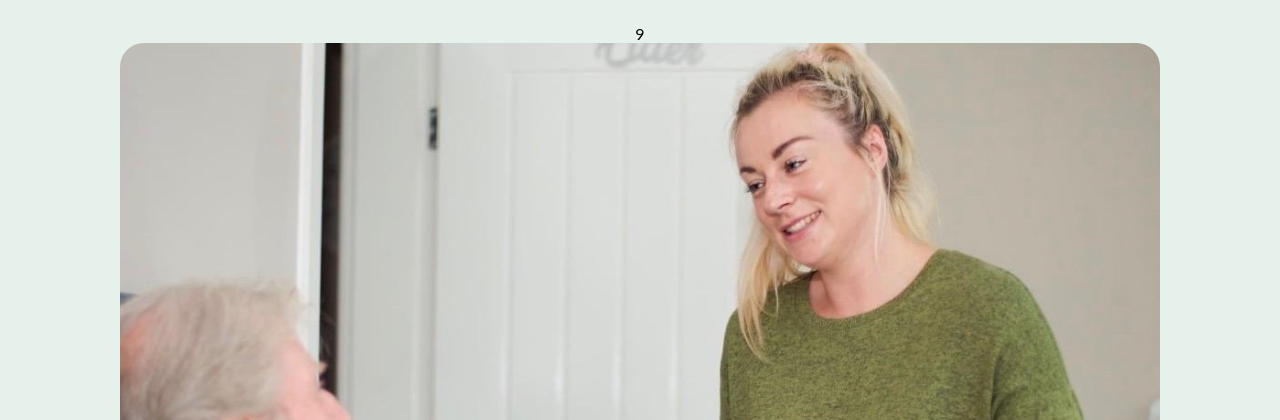
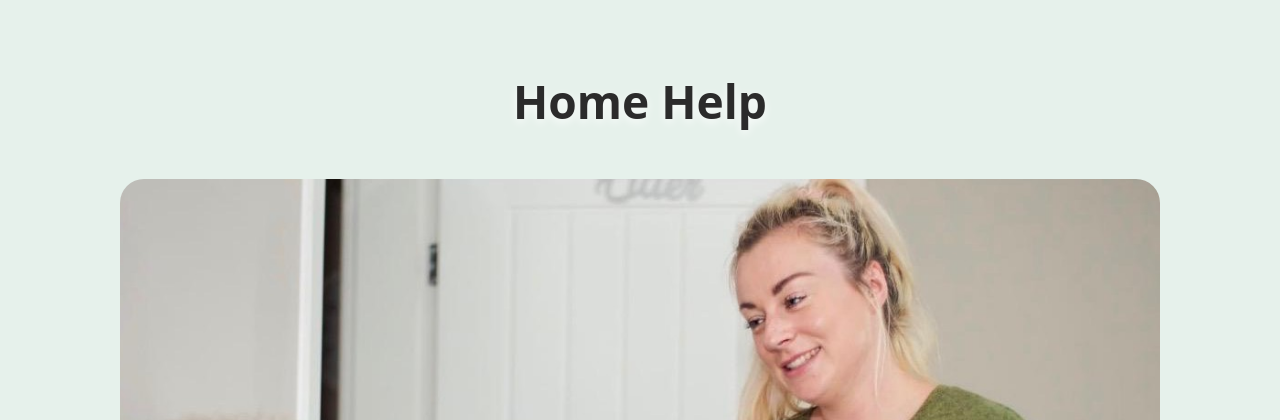
Before and after one commit to JosephBrady01/SweetPeaApp, a Django app: page /services/home-help/ in a window 1280 px wide. Shown: the top 420 px of the page. Run offline with Django 5.2, Linux system fonts and the light colour scheme.

Commit message:
Missing heading fixed

```diff
--- a/SweetPeaApp/templates/SweetPeaApp/services/home_help.html
+++ b/SweetPeaApp/templates/SweetPeaApp/services/home_help.html
@@ -11,7 +11,7 @@
 
     <!-- HERO -->
     <section class="service-hero">
-        9
+        <h1 class="service-heading">Home Help</h1>
         <figure class="hero-figure">
             <img src="{% static 'SweetPeaApp/images/home_help.jpeg' %}"
                 alt="Carer serving breakfast to an older person at home" class="hero-image">
```
